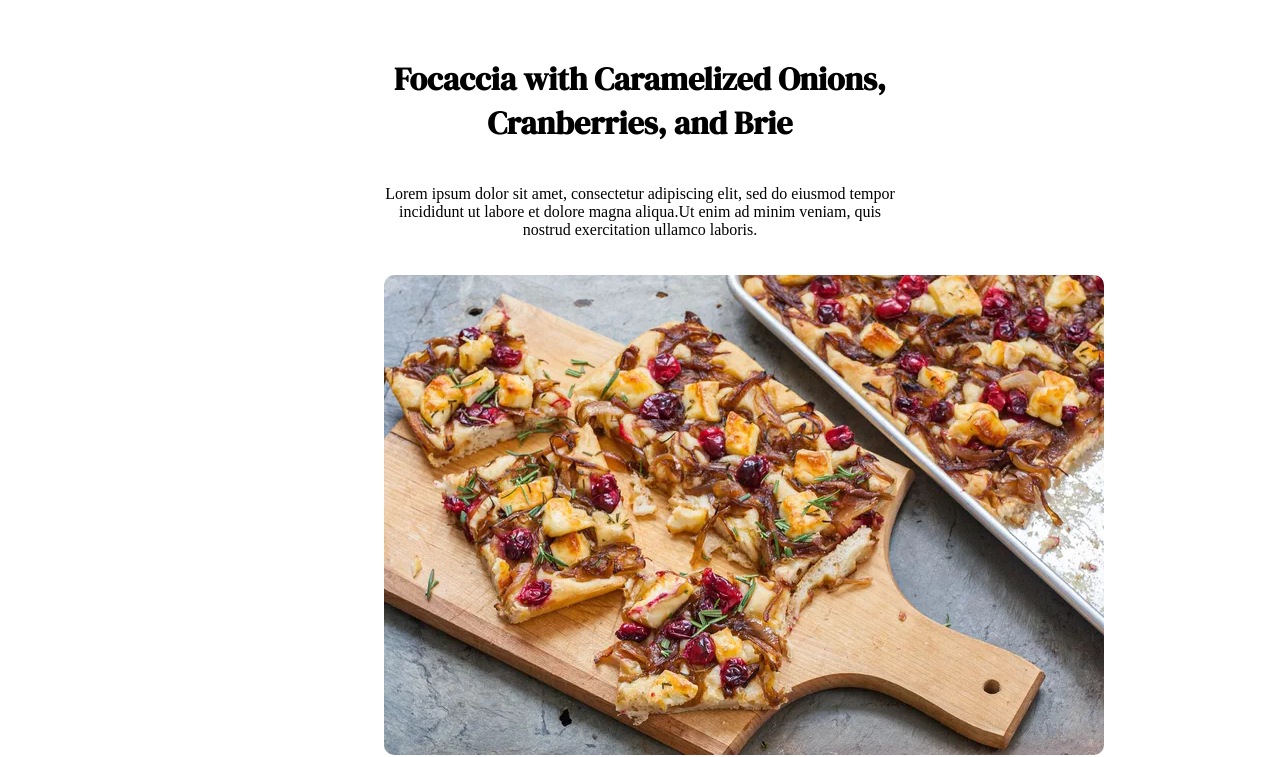
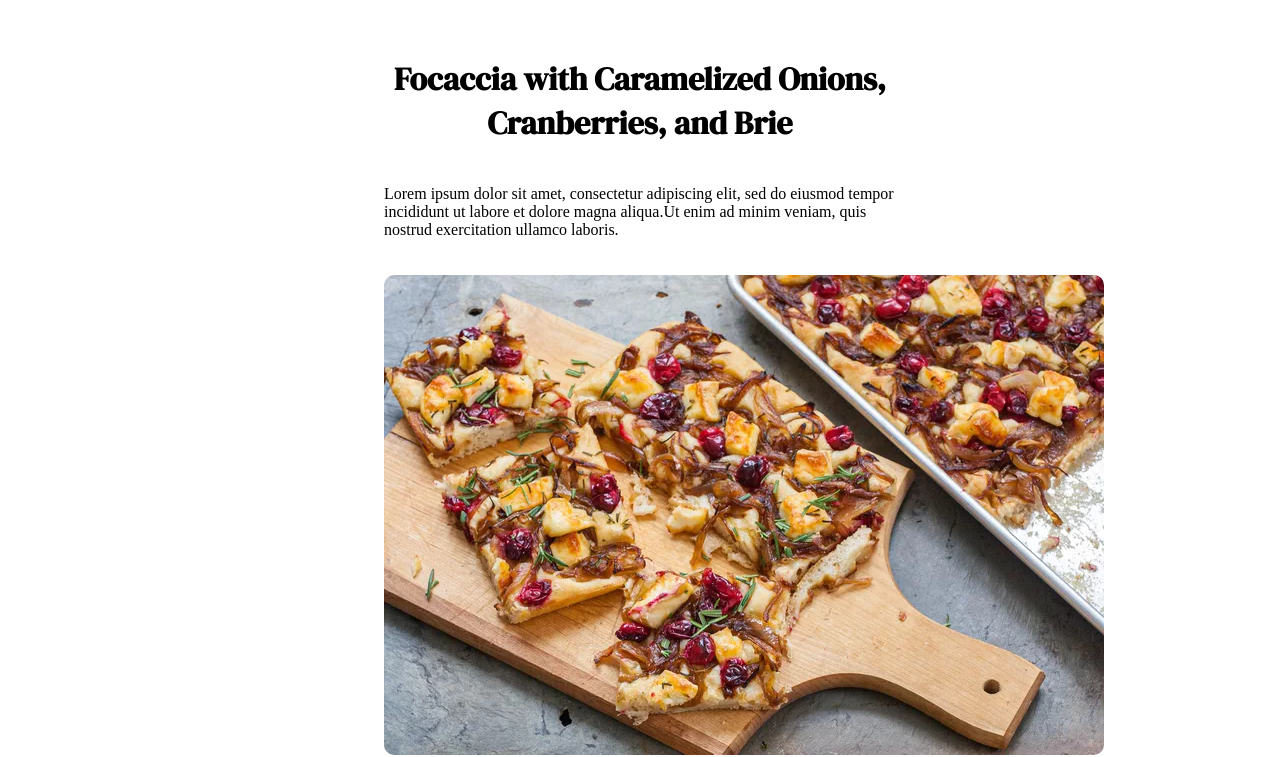
Before and after one commit to saraferrantini/U1-esercizio-lezione3, a plain HTML site: page index.html in a window 1280 px wide. Shown: the part 65-822 px from the top of the page. Drawn offline with Linux system fonts and the light colour scheme.

Commit message:
modifiche

```diff
--- a/index.html
+++ b/index.html
@@ -27,8 +27,10 @@
       </div>
       <br />
       <div class="centro">
+        <div class="formattazione">
         Lorem ipsum dolor sit amet, consectetur adipiscing elit, sed do eiusmod tempor incididunt ut labore et dolore
         magna aliqua.Ut enim ad minim veniam, quis nostrud exercitation ullamco laboris.
+        </div>
       </div>
 
       <br />
--- a/style.css
+++ b/style.css
@@ -6,6 +6,10 @@ body {
 
 .centro {
   text-align: center;
+}
+
+.formattazione {
+  text-align: left;
 }
 
 .bordo {
```
